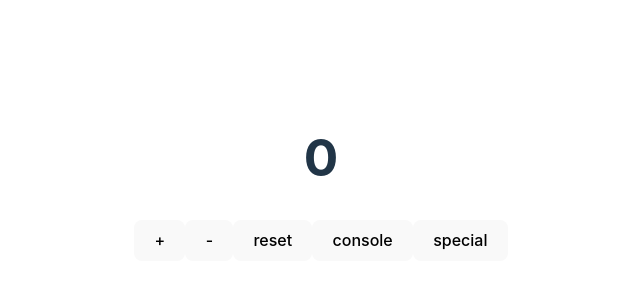
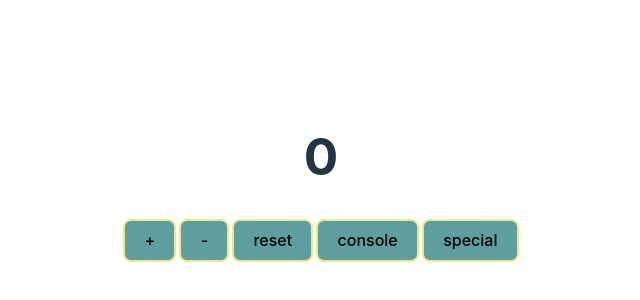
Before and after one commit to Ali-GreenHeart/first-react-fe19, a React (Vite) app: page / in a window 1280 px wide. Shown: the part 222-522 px from the top of the page, without its empty margins (319-959 px from the left). Built offline with nearby package versions, Linux system fonts and the light colour scheme.

Commit message:
add counter component, button

```diff
--- /dev/null
+++ b/src/components/Button/index.jsx
@@ -0,0 +1,9 @@
+import styles from "./index.module.css"
+
+export default function Button({ title, onClick }) {
+    return (
+        <button className={styles.button} onClick={onClick}>
+            {title}
+        </button>
+    )
+}
--- /dev/null
+++ b/src/components/Button/index.module.css
@@ -0,0 +1,4 @@
+.button {
+    border: 2px solid khaki;
+    background-color: cadetblue;
+}
--- a/src/components/Counter/index.jsx
+++ b/src/components/Counter/index.jsx
@@ -1,5 +1,6 @@
 import { useState } from "react";
-
+import Button from '../Button'
+import styles from './index.module.css'
 export default function Counter() {
     // hook use* ;  xususi bir isleri gorurler.
     // class component-ler (stateful): state, lifecycle
@@ -8,11 +9,13 @@ export default function Counter() {
     return (
         <>
             <h1>{count}</h1>
-            <button onClick={() => setCount(count + 1)}>+</button>
-            <button onClick={() => setCount(count - 1)}>-</button>
-            <button onClick={() => setCount(0)}>reset</button>
-            <button onClick={() => console.log(count)}>console</button>
-            <button onClick={() => setCount(+prompt('eded daxil edin: '))}>special</button>
+            <div className={styles.btn_container}>
+                <Button title="+" onClick={() => setCount(count + 1)} />
+                <Button title="-" onClick={() => setCount(count - 1)} />
+                <Button title="reset" onClick={() => setCount(0)} />
+                <Button title="console" onClick={() => console.log(count)} />
+                <Button title="special" onClick={() => setCount(+prompt('eded daxil edin: '))} />
+            </div>
         </>
     )
 }
--- /dev/null
+++ b/src/components/Counter/index.module.css
@@ -0,0 +1,4 @@
+.btn_container {
+    display: flex;
+    gap: 3px;
+}
```
